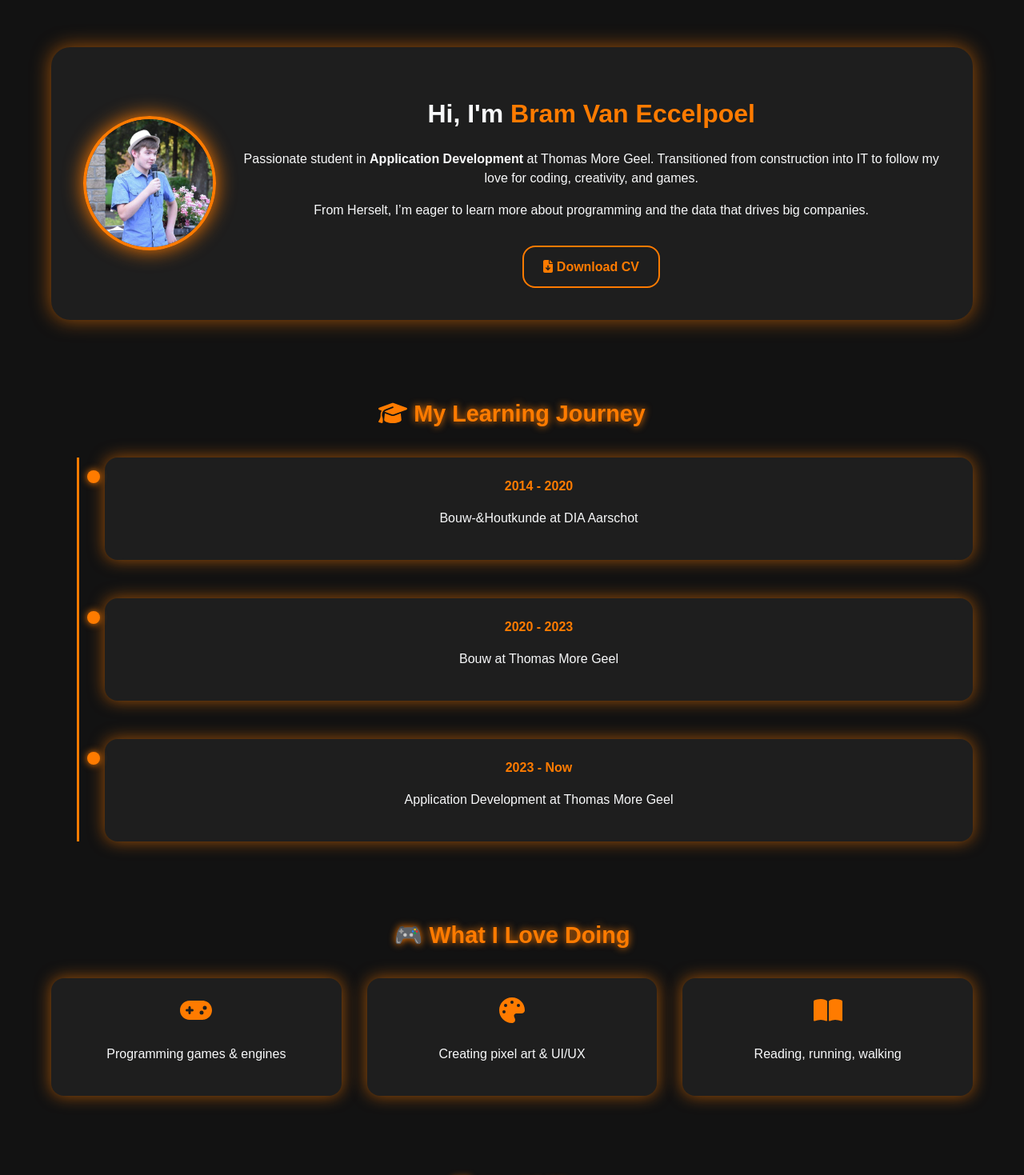
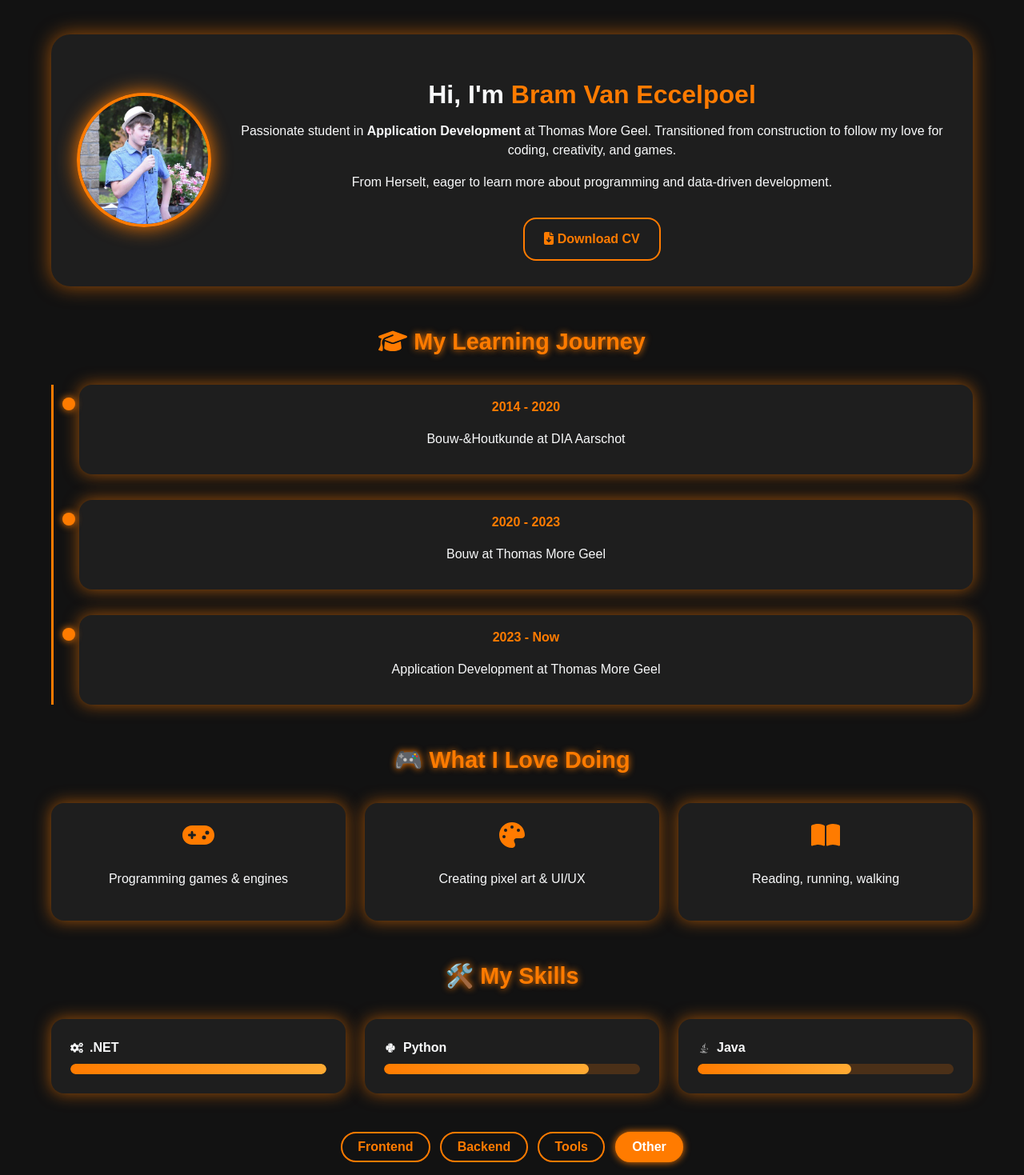
Before and after one commit to Bram-VE/my-portfolio, a React (Vite) app: page /about in a window 1280 px wide. Shown: the part 240-1709 px from the top of the page at 80% size. Built offline with nearby package versions, Linux system fonts and the light colour scheme.

Commit message:
Responsive

```diff
--- a/src/components/about_me_screen.jsx
+++ b/src/components/about_me_screen.jsx
@@ -3,11 +3,7 @@ import Layout from "./layout_template";
 import { motion } from "framer-motion";
 import { FontAwesomeIcon } from "@fortawesome/react-fontawesome";
 import {
-  faGraduationCap,
-  faGamepad,
-  faPalette,
-  faBookOpen,
-  faFileDownload,
+  faGraduationCap, faGamepad, faPalette, faBookOpen, faFileDownload
 } from "@fortawesome/free-solid-svg-icons";
 import { DiPython, DiJava } from "react-icons/di";
 import { FaCogs, FaReact, FaGitAlt } from "react-icons/fa";
@@ -15,46 +11,64 @@ import { SiLaravel, SiIntellijidea, SiDocker } from "react-icons/si";
 import profilePicture from "@/assets/profile_picture.jpg";
 import styles from "./about_me_screen.module.css";
 
-function About({ theme = "dark" }) {
+export default function About({ theme = "dark" }) {
   const [activeCategory, setActiveCategory] = useState("other");
 
   useEffect(() => {
     document.body.setAttribute("data-theme", theme);
   }, [theme]);
 
-  const handleCategoryClick = (category) => {
-    setActiveCategory(category);
+  const handleCategoryClick = (cat) => setActiveCategory(cat);
+
+  const timeline = [
+    { year: "2014 - 2020", text: "Bouw-&Houtkunde at DIA Aarschot" },
+    { year: "2020 - 2023", text: "Bouw at Thomas More Geel" },
+    { year: "2023 - Now", text: "Application Development at Thomas More Geel" },
+  ];
+
+  const interests = [
+    { icon: faGamepad, text: "Programming games & engines" },
+    { icon: faPalette, text: "Creating pixel art & UI/UX" },
+    { icon: faBookOpen, text: "Reading, running, walking" },
+  ];
+
+  const skills = [
+    { name: ".NET", icon: <FaCogs />, level: "100%" },
+    { name: "Python", icon: <DiPython />, level: "80%" },
+    { name: "Java", icon: <DiJava />, level: "60%" },
+  ];
+
+  const categories = {
+    frontend: [{ icon: <FaReact />, title: "React", desc: "UI / Frontend" }],
+    backend: [
+      { icon: <FaReact />, title: "React", desc: "Data, Backend" },
+      { icon: <SiLaravel />, title: "Laravel", desc: "PHP, Web" },
+      { icon: <FaGitAlt />, title: "Git", desc: "Version Control" },
+    ],
+    tools: [
+      { icon: <SiIntellijidea />, title: "IntelliJ IDEA", desc: "Java IDE" },
+      { icon: <SiDocker />, title: "Docker", desc: "DevOps" },
+    ],
+    other: [
+      { icon: <FaCogs />, title: "Unity", desc: "Game Engine" },
+      { icon: <FaCogs />, title: "Godot", desc: "Game Engine" },
+      { icon: <FaCogs />, title: "Business Skills", desc: "Management" },
+      { icon: <FaCogs />, title: "Communication", desc: "Verbal & Written" },
+    ],
   };
 
   return (
     <Layout title="About Me">
       <div className={styles.container}>
-        {/* Hero Section */}
-        <motion.section
-          className={styles.hero}
-          initial={{ opacity: 0, y: 40 }}
-          animate={{ opacity: 1, y: 0 }}
-          transition={{ duration: 0.8 }}
-        >
-          <motion.img
-            src={profilePicture}
-            alt="Bram Van Eccelpoel"
-            className={styles.profilePicture}
-            whileHover={{ scale: 1.05, rotate: 2 }}
-          />
-          <div>
+        {/* Hero */}
+        <motion.section className={styles.hero} initial={{ opacity: 0, y: 40 }} animate={{ opacity: 1, y: 0 }} transition={{ duration: 0.8 }}>
+          <motion.img src={profilePicture} alt="Bram Van Eccelpoel" className={styles.profilePicture} whileHover={{ scale: 1.05, rotate: 2 }} />
+          <div className={styles.heroText}>
             <h1 className={styles.heroTitle}>
               Hi, I'm <span className={styles.orange}>Bram Van Eccelpoel</span>
             </h1>
-            <p>
-              Passionate student in <strong>Application Development</strong> at
-              Thomas More Geel. Transitioned from construction into IT to follow
-              my love for coding, creativity, and games.
-            </p>
-            <p>
-              From Herselt, I’m eager to learn more about programming and the
-              data that drives big companies.
-            </p>
+            <p>Passionate student in <strong>Application Development</strong> at Thomas More Geel. Transitioned from construction to follow my love for coding, creativity, and games.</p>
+            <p>From Herselt, eager to learn more about programming and data-driven development.</p>
             <a href="/CV_BramVanEccelpoel.pdf" download className={styles.cvBtn}>
               <FontAwesomeIcon icon={faFileDownload} /> Download CV
             </a>
@@ -62,139 +76,62 @@ function About({ theme = "dark" }) {
         </motion.section>
 
         {/* Timeline */}
-        <motion.section
-          initial={{ opacity: 0, x: -40 }}
-          whileInView={{ opacity: 1, x: 0 }}
-          transition={{ duration: 0.8 }}
-          viewport={{ once: true }}
-        >
-          <h2 className={styles.sectionTitle}>
-            <FontAwesomeIcon icon={faGraduationCap} /> My Learning Journey
-          </h2>
+        <section>
+          <h2 className={styles.sectionTitle}><FontAwesomeIcon icon={faGraduationCap} /> My Learning Journey</h2>
           <div className={styles.timelineLine}>
-            {[
-              { year: "2014 - 2020", text: "Bouw-&Houtkunde at DIA Aarschot" },
-              { year: "2020 - 2023", text: "Bouw at Thomas More Geel" },
-              {
-                year: "2023 - Now",
-                text: "Application Development at Thomas More Geel",
-              },
-            ].map((item, index) => (
-              <motion.div
-                key={index}
-                className={styles.timelineItem}
-                initial={{ opacity: 0, x: -30 }}
-                whileInView={{ opacity: 1, x: 0 }}
-                transition={{ delay: index * 0.3, duration: 0.6 }}
-              >
+            {timeline.map((item, i) => (
+              <motion.div key={i} className={styles.timelineItem} initial={{ opacity: 0, x: -30 }} whileInView={{ opacity: 1, x: 0 }} transition={{ delay: i * 0.3, duration: 0.6 }}>
                 <span className={styles.timelineDot}></span>
                 <span className={styles.timelineYear}>{item.year}</span>
                 <p>{item.text}</p>
               </motion.div>
             ))}
           </div>
-        </motion.section>
+        </section>
 
         {/* Interests */}
-        <motion.section
-          initial={{ opacity: 0, scale: 0.9 }}
-          whileInView={{ opacity: 1, scale: 1 }}
-          transition={{ duration: 0.7 }}
-          viewport={{ once: true }}
-        >
+        <section>
           <h2 className={styles.sectionTitle}>🎮 What I Love Doing</h2>
           <div className={styles.cardGrid}>
-            {[
-              { icon: faGamepad, text: "Programming games & engines" },
-              { icon: faPalette, text: "Creating pixel art & UI/UX" },
-              { icon: faBookOpen, text: "Reading, running, walking" },
-            ].map((item, i) => (
-              <motion.div
-                key={i}
-                className={styles.card}
-                whileHover={{ scale: 1.05 }}
-              >
+            {interests.map((item, i) => (
+              <motion.div key={i} className={styles.card} whileHover={{ scale: 1.05 }}>
                 <FontAwesomeIcon icon={item.icon} className={styles.cardIcon} />
                 <p>{item.text}</p>
               </motion.div>
             ))}
           </div>
-        </motion.section>
+        </section>
 
         {/* Skills */}
-        <motion.section
-          initial={{ opacity: 0, y: 40 }}
-          whileInView={{ opacity: 1, y: 0 }}
-          transition={{ duration: 0.8 }}
-          viewport={{ once: true }}
-        >
+        <section>
           <h2 className={styles.sectionTitle}>🛠️ My Skills</h2>
           <div className={styles.cardGrid}>
-            {[
-              { name: ".NET", icon: <FaCogs />, level: "100%" },
-              { name: "Python", icon: <DiPython />, level: "80%" },
-              { name: "Java", icon: <DiJava />, level: "60%" },
-            ].map((skill, i) => (
+            {skills.map((skill, i) => (
               <motion.div key={i} className={styles.skillCard} whileHover={{ scale: 1.05 }}>
-                <div className={styles.skillHeader}>
-                  {skill.icon} {skill.name}
-                </div>
+                <div className={styles.skillHeader}>{skill.icon} {skill.name}</div>
                 <div className={styles.skillBar}>
-                  <motion.div
-                    className={styles.skillFill}
-                    style={{ width: skill.level }}
-                    initial={{ width: 0 }}
-                    animate={{ width: skill.level }}
-                    transition={{ duration: 1 }}
-                  ></motion.div>
+                  <motion.div className={styles.skillFill} initial={{ width: 0 }} animate={{ width: skill.level }} transition={{ duration: 1 }}></motion.div>
                 </div>
               </motion.div>
             ))}
           </div>
 
-          {/* Category Buttons */}
+          {/* Categories */}
           <div className={styles.categoryBtns}>
-            {["frontend", "backend", "tools", "other"].map((cat) => (
-              <button
-                key={cat}
-                onClick={() => handleCategoryClick(cat)}
-                className={`${styles.categoryBtn} ${
-                  activeCategory === cat ? styles.activeBtn : ""
-                }`}
-              >
+            {Object.keys(categories).map((cat) => (
+              <button key={cat} onClick={() => handleCategoryClick(cat)} className={`${styles.categoryBtn} ${activeCategory === cat ? styles.activeBtn : ""}`}>
                 {cat.charAt(0).toUpperCase() + cat.slice(1)}
               </button>
             ))}
           </div>
 
-          {/* Skills by category */}
+          {/* Skills By Category */}
           <div className={styles.cardGrid}>
-            {activeCategory === "backend" && (
-              <>
-                <SkillCard icon={<FaReact />} title="React" desc="Data, Backend" />
-                <SkillCard icon={<SiLaravel />} title="Laravel" desc="PHP, Web" />
-                <SkillCard icon={<FaGitAlt />} title="Git" desc="Version Control" />
-              </>
-            )}
-            {activeCategory === "frontend" && (
-              <SkillCard icon={<FaReact />} title="React" desc="UI, Frontend" />
-            )}
-            {activeCategory === "tools" && (
-              <>
-                <SkillCard icon={<SiIntellijidea />} title="IntelliJ IDEA" desc="Java, IDE" />
-                <SkillCard icon={<SiDocker />} title="Docker" desc="DevOps, Containers" />
-              </>
-            )}
-            {activeCategory === "other" && (
-              <>
-                <SkillCard icon={<FaCogs />} title="Unity" desc="Game Engine" />
-                <SkillCard icon={<FaCogs />} title="Godot" desc="Game Engine" />
-                <SkillCard icon={<FaCogs />} title="Business Skills" desc="Management" />
-                <SkillCard icon={<FaCogs />} title="Communication" desc="Verbal, Written" />
-              </>
-            )}
+            {categories[activeCategory].map((skill, i) => (
+              <SkillCard key={i} icon={skill.icon} title={skill.title} desc={skill.desc} />
+            ))}
           </div>
-        </motion.section>
+        </section>
       </div>
     </Layout>
   );
@@ -209,5 +146,3 @@ function SkillCard({ icon, title, desc }) {
     </motion.div>
   );
 }
-
-export default About;
--- a/src/components/about_me_screen.module.css
+++ b/src/components/about_me_screen.module.css
@@ -1,41 +1,44 @@
 /* ==============================
-   Dark Theme (default)
+   Theme Variables
    ============================== */
 :root {
-  --bg-color: #121212;
-  --text-color: #f8f9fa;
-  --card-bg: #1e1e1e;
+  --bg-color-dark: #121212;
+  --bg-color-light: #fefefe;
+  --text-color-dark: #f8f9fa;
+  --text-color-light: #1f1f1f;
+  --card-bg-dark: #1e1e1e;
+  --card-bg-light: #ffffff;
   --accent-color: #ff7b00;
-  --shadow-color: rgba(255, 123, 0, 0.6);
-}
-
-body[data-theme="dark"] {
-  background-color: var(--bg-color);
-  color: var(--text-color);
+  --shadow-color-dark: rgba(255, 123, 0, 0.6);
+  --shadow-color-light: rgba(255, 123, 0, 0.3);
 }
 
 /* ==============================
-   Light Theme
+   Theme Styling
    ============================== */
+body[data-theme="dark"] {
+  background-color: var(--bg-color-dark);
+  color: var(--text-color-dark);
+}
+
 body[data-theme="light"] {
-  --bg-color: #fefefe;
-  --text-color: #1f1f1f;
-  --card-bg: #ffffff;
-  --accent-color: #ff7b00;
-  --shadow-color: rgba(255, 123, 0, 0.3);
+  background-color: var(--bg-color-light);
+  color: var(--text-color-light);
+}
 
-  background-color: var(--bg-color);
-  color: var(--text-color);
+body {
+  font-family: 'Orbitron', sans-serif;
+  margin: 0;
+  padding: 0;
 }
 
 /* ==============================
    Container
    ============================== */
 .container {
-  color: var(--text-color);
-  padding: 3rem 2rem;
-  min-height: 100vh;
-  font-family: 'Orbitron', sans-serif;
+  padding: 2rem;
+  max-width: 1200px;
+  margin: auto;
 }
 
 /* ==============================
@@ -46,10 +49,11 @@ body[data-theme="light"] {
   flex-direction: row;
   align-items: center;
   gap: 2rem;
-  padding: 2.5rem;
+  padding: 2rem;
   border-radius: 1.5rem;
-  background-color: var(--card-bg);
-  box-shadow: 0 0 25px var(--shadow-color);
+  background-color: var(--card-bg-dark);
+  box-shadow: 0 0 25px var(--shadow-color-dark);
+  margin-bottom: 3rem;
 }
 
 .profilePicture {
@@ -57,33 +61,43 @@ body[data-theme="light"] {
   height: 10rem;
   border-radius: 50%;
   border: 4px solid var(--accent-color);
+  object-fit: cover;
   box-shadow: 0 0 25px var(--accent-color);
+}
+
+.heroText {
+  flex: 1;
 }
 
 .heroTitle {
   font-size: 2rem;
   font-weight: 800;
+  margin-bottom: 1rem;
 }
 
 .orange {
   color: var(--accent-color);
 }
 
+.heroText p {
+  font-size: 1rem;
+  margin-bottom: 1rem;
+}
+
 .cvBtn {
   display: inline-block;
   margin-top: 1rem;
   padding: 0.8rem 1.5rem;
-  background: transparent;
+  border-radius: 1rem;
   border: 2px solid var(--accent-color);
-  border-radius: 1rem;
   color: var(--accent-color);
+  text-decoration: none;
   font-weight: bold;
-  text-decoration: none;
   transition: all 0.3s ease;
 }
 
 .cvBtn:hover {
-  background: var(--accent-color);
+  background-color: var(--accent-color);
   color: white;
   box-shadow: 0 0 15px var(--accent-color);
 }
@@ -93,10 +107,10 @@ body[data-theme="light"] {
    ============================== */
 .sectionTitle {
   font-size: 1.8rem;
-  margin: 2rem 0;
   font-weight: bold;
   color: var(--accent-color);
-  text-shadow: 0 0 10px var(--accent-color);
+  margin-bottom: 2rem;
+  text-shadow: 0 0 8px var(--accent-color);
 }
 
 /* ==============================
@@ -104,58 +118,59 @@ body[data-theme="light"] {
    ============================== */
 .timelineLine {
   position: relative;
-  margin-left: 2rem;
+  padding-left: 2rem;
   border-left: 3px solid var(--accent-color);
-  padding-left: 2rem;
+  margin-bottom: 3rem;
 }
 
 .timelineItem {
   position: relative;
-  padding: 1.5rem;
+  padding: 1rem 1.5rem;
   border-radius: 1rem;
   margin-bottom: 2rem;
-  background-color: var(--card-bg);
-  box-shadow: 0 0 20px var(--shadow-color);
+  background-color: var(--card-bg-dark);
+  box-shadow: 0 0 20px var(--shadow-color-dark);
 }
 
 .timelineDot {
   position: absolute;
-  left: -1.4rem;
+  left: -1.3rem;
   top: 1rem;
   width: 1rem;
   height: 1rem;
   border-radius: 50%;
-  background: var(--accent-color);
+  background-color: var(--accent-color);
   box-shadow: 0 0 10px var(--accent-color);
 }
 
 .timelineYear {
+  font-weight: bold;
+  margin-bottom: 0.3rem;
   color: var(--accent-color);
-  font-weight: bold;
-  margin-bottom: 0.5rem;
 }
 
 /* ==============================
-   Cards
+   Cards / Interests / Skills
    ============================== */
 .cardGrid {
   display: grid;
   grid-template-columns: repeat(auto-fit, minmax(250px, 1fr));
   gap: 1.5rem;
+  margin-bottom: 3rem;
 }
 
-.card {
+.card, .skillCard {
+  padding: 1.5rem;
   border-radius: 1rem;
-  padding: 1.5rem;
+  background-color: var(--card-bg-dark);
+  box-shadow: 0 0 20px var(--shadow-color-dark);
+  transition: 0.3s ease;
   text-align: center;
-  background-color: var(--card-bg);
-  color: var(--text-color);
-  transition: 0.3s ease;
-  box-shadow: 0 0 20px var(--shadow-color);
 }
 
-.card:hover {
+.card:hover, .skillCard:hover {
   box-shadow: 0 0 25px var(--accent-color);
+  transform: scale(1.03);
 }
 
 .cardIcon {
@@ -164,33 +179,17 @@ body[data-theme="light"] {
   color: var(--accent-color);
 }
 
-/* ==============================
-   Skills
-   ============================== */
-.skillCard {
-  border-radius: 1rem;
-  padding: 1.5rem;
-  background-color: var(--card-bg);
-  box-shadow: 0 0 20px var(--shadow-color);
-  transition: all 0.3s;
-  color: var(--text-color);
-}
-
-.skillCard:hover {
-  box-shadow: 0 0 25px var(--accent-color);
-}
-
 .skillHeader {
+  font-weight: bold;
+  margin-bottom: 0.5rem;
   display: flex;
   align-items: center;
   gap: 0.5rem;
-  font-weight: bold;
-  margin-bottom: 1rem;
 }
 
 .skillBar {
   width: 100%;
-  background: rgba(255, 123, 0, 0.15);
+  background: rgba(255,123,0,0.2);
   border-radius: 0.5rem;
   overflow: hidden;
   height: 0.8rem;
@@ -198,9 +197,10 @@ body[data-theme="light"] {
 
 .skillFill {
   height: 100%;
+  width: 0;
   background: linear-gradient(90deg, #ff7b00, #ffaa33);
   border-radius: 0.5rem;
-  box-shadow: 0 0 10px var(--accent-color);
+  transition: width 1s ease-in-out;
 }
 
 /* ==============================
@@ -209,75 +209,73 @@ body[data-theme="light"] {
 .categoryBtns {
   display: flex;
   justify-content: center;
-  gap: 1rem;
-  margin: 2rem 0;
+  flex-wrap: wrap;
+  gap: 0.8rem;
+  margin-bottom: 3rem;
 }
 
 .categoryBtn {
-  padding: 0.6rem 1.2rem;
+  padding: 0.5rem 1.2rem;
   border-radius: 999px;
+  border: 2px solid var(--accent-color);
   background: transparent;
-  border: 2px solid var(--accent-color);
   color: var(--accent-color);
   font-weight: bold;
-  transition: all 0.3s;
+  cursor: pointer;
+  transition: all 0.3s ease;
 }
 
-.categoryBtn:hover {
+.categoryBtn:hover, .activeBtn {
+  background-color: var(--accent-color);
   color: white;
-  background: var(--accent-color);
   box-shadow: 0 0 10px var(--accent-color);
 }
 
-.activeBtn {
-  background: var(--accent-color);
-  color: white;
-  box-shadow: 0 0 15px var(--accent-color);
+/* ==============================
+   Responsive Adjustments
+   ============================== */
+@media (max-width: 768px) {
+  .hero {
+    flex-direction: column;
+    text-align: center;
+    gap: 1.5rem;
   }
 
-/* ==============================
-   Utility
-   ============================== */
-h1, h2, h3, p {
-  color: var(--text-color);
+  .profilePicture {
+    width: 8rem;
+    height: 8rem;
   }
 
-/* ==============================
-   General Section Spacing
-   ============================== */
-.hero,
-.timelineLine,
-.cardGrid,
-.skillCard,
-.sectionTitle,
-.categoryBtns {
-  margin-bottom: 3rem; /* adds more breathing room */
+  .heroTitle {
+    font-size: 1.6rem;
   }
 
-/* Hero section spacing */
-/* Add vertical spacing between big sections */
-.sectionSpacing {
-  margin-top: 4rem;   /* space above each section */
-  margin-bottom: 4rem; /* space below each section */
+  .cvBtn {
+    width: 100%;
+    padding: 1rem 0;
+  }
 }
 
-/* Optional: add extra space between Skill cards */
-.skillCard {
-  margin-bottom: 2rem; /* more breathing room */
+@media (max-width: 480px) {
+  .heroTitle {
+    font-size: 1.4rem;
   }
 
-/* Optional: add extra space between cards in cardGrid */
-.cardGrid {
-  gap: 2rem; /* more space between cards */
+  .heroText p {
+    font-size: 0.95rem;
   }
 
-/* Timeline items spacing */
-.timelineItem {
-  margin-bottom: 3rem; /* bigger gaps between timeline entries */
+  .timelineLine {
+    padding-left: 1.2rem;
   }
 
-/* Add bigger vertical gap above each main section title */
-.sectionTitle {
-  margin-top: 6rem; /* adjust this value for more or less space */
-  margin-bottom: 2rem; /* optional: keep space below the title */
+  .timelineDot {
+    left: -1rem;
+    width: 0.8rem;
+    height: 0.8rem;
   }
+
+  .cardGrid {
+    gap: 1rem;
+  }
+}
```
Also changed, not shown: src/components/contact_screen.module.css (+74 -0 lines), src/components/home.module.css (+58 -1 lines), src/components/layout_template.module.css (+53 -4 lines), src/components/projects_screen.module.css (+97 -0 lines). Lines whose indentation alone changed are shown as unchanged.
